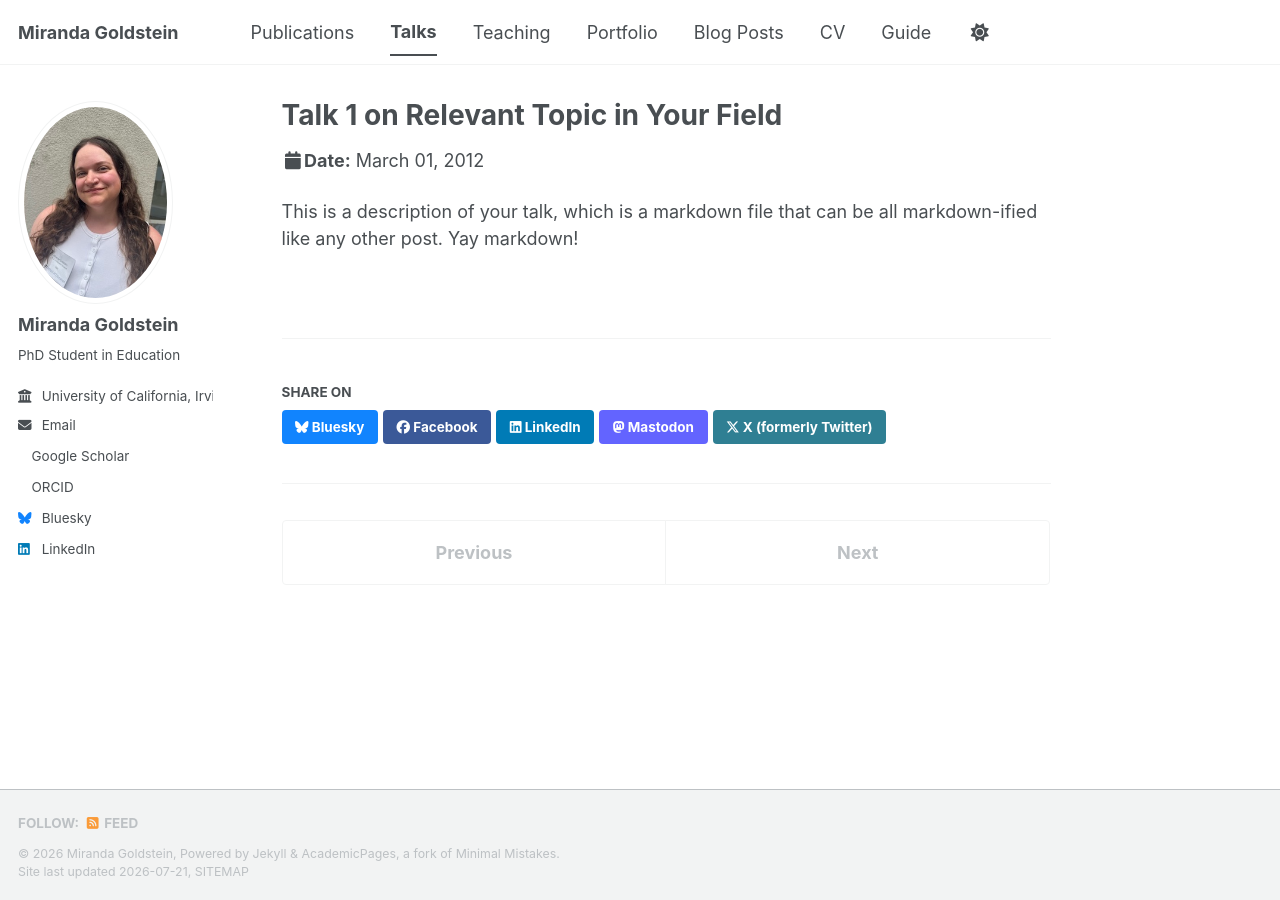
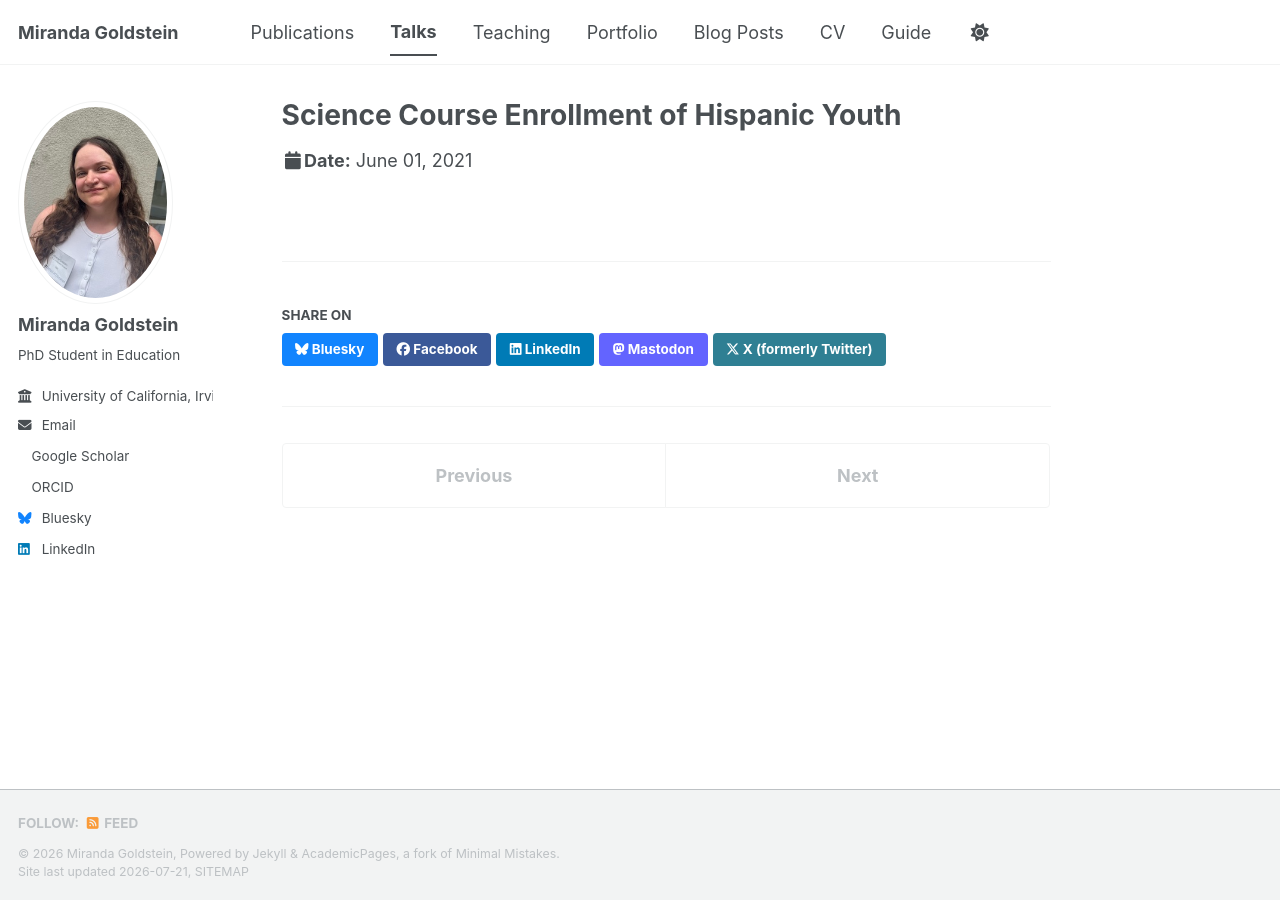
Before and after one commit to mirandagoldstein/mirandagoldstein.github.io, a Jekyll site: the page built from _talks/2012-03-01-talk-1.md, in a window 1280 px wide. Built offline with Jekyll 4.4.1, drawn with Linux system fonts in a browser that asks for light colours; a style sheet for code colours, icons or effects is not loaded.

Commit message:
Update 2012-03-01-talk-1.md

```diff
--- a/_talks/2012-03-01-talk-1.md
+++ b/_talks/2012-03-01-talk-1.md
@@ -1,11 +1,9 @@
 ---
-title: "Talk 1 on Relevant Topic in Your Field"
+title: "Science Course Enrollment of Hispanic Youth"
 collection: talks
 type: "Talk"
-permalink: /talks/2012-03-01-talk-1
-venue: "UC San Francisco, Department of Testing"
-date: 2012-03-01
-location: "San Francisco, CA, USA"
+permalink: /talks/2021-06-01-talk-1
+venue: "University of California, Irvine Honors in Psychology and Cognitive Sciences Colloquium"
+date: 2021-06-01
+location: "Irvine, CA, USA"
 ---
-
-This is a description of your talk, which is a markdown file that can be all markdown-ified like any other post. Yay markdown!
```
